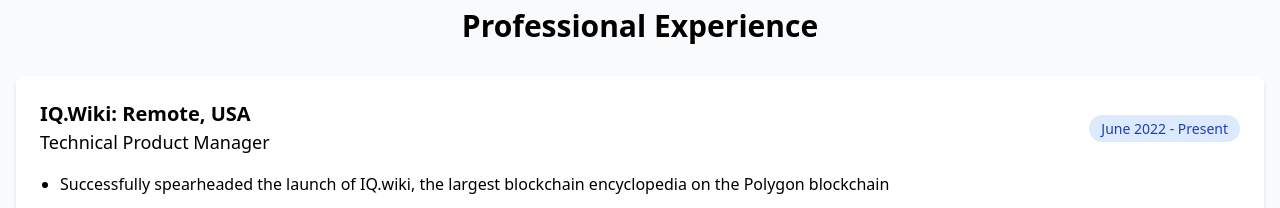
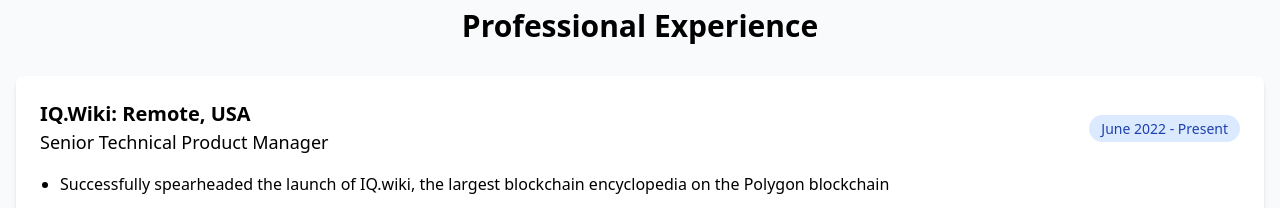
Before and after one commit to oluwaeinstein007/steve-portfolio, a React (Vite) app: page / in a window 1280 px wide. Shown: the part 2780-2988 px from the top of the page. Built offline with nearby package versions, Linux system fonts and the light colour scheme.

Commit message:
Updated the details

```diff
--- a/src/App.tsx
+++ b/src/App.tsx
@@ -225,7 +225,7 @@
             <div className="flex flex-col md:flex-row justify-between items-start md:items-center mb-4">
               <div>
                 <h3 className="text-xl font-bold">IQ.Wiki: Remote, USA</h3>
-                <p className="text-lg">Technical Product Manager</p>
+                <p className="text-lg">Senior Technical Product Manager</p>
               </div>
               <div className="mt-2 md:mt-0">
                 <span className="bg-blue-100 text-blue-800 px-3 py-1 rounded-full text-sm">June 2022 - Present</span>
@@ -272,7 +272,7 @@
                 <div className="flex flex-col md:flex-row justify-between items-start md:items-center mb-4">
                   <div>
                     <h3 className="text-xl font-bold">UBA Bank, USA</h3>
-                    <p className="text-lg">Contract Senior Product Manager / UX Designer</p>
+                    <p className="text-lg">Senior Product Manager / UX Designer</p>
                   </div>
                   <div className="mt-2 md:mt-0">
                     <span className="bg-blue-100 text-blue-800 px-3 py-1 rounded-full text-sm">Jan 2022 - Dec 2022</span>
```
